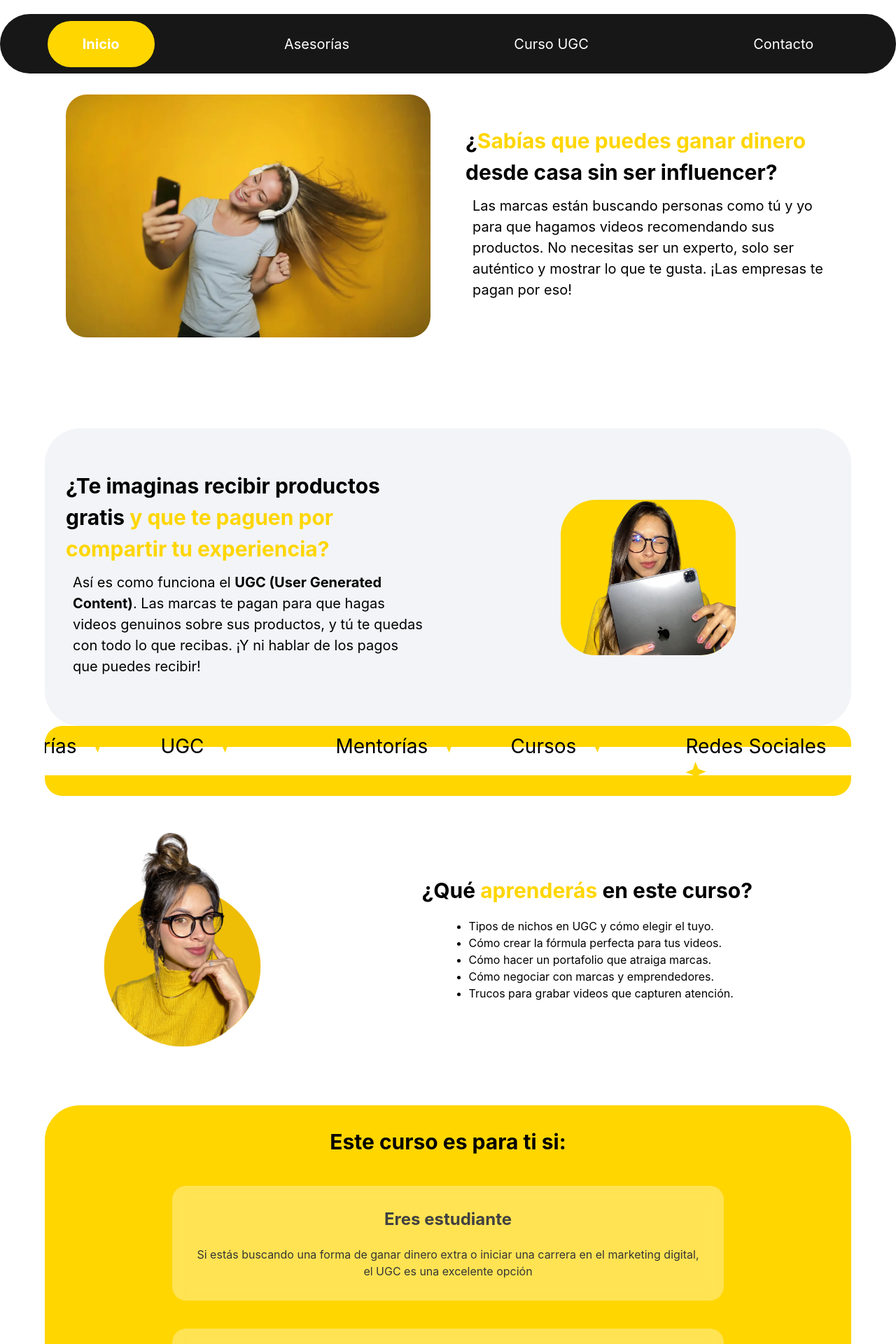
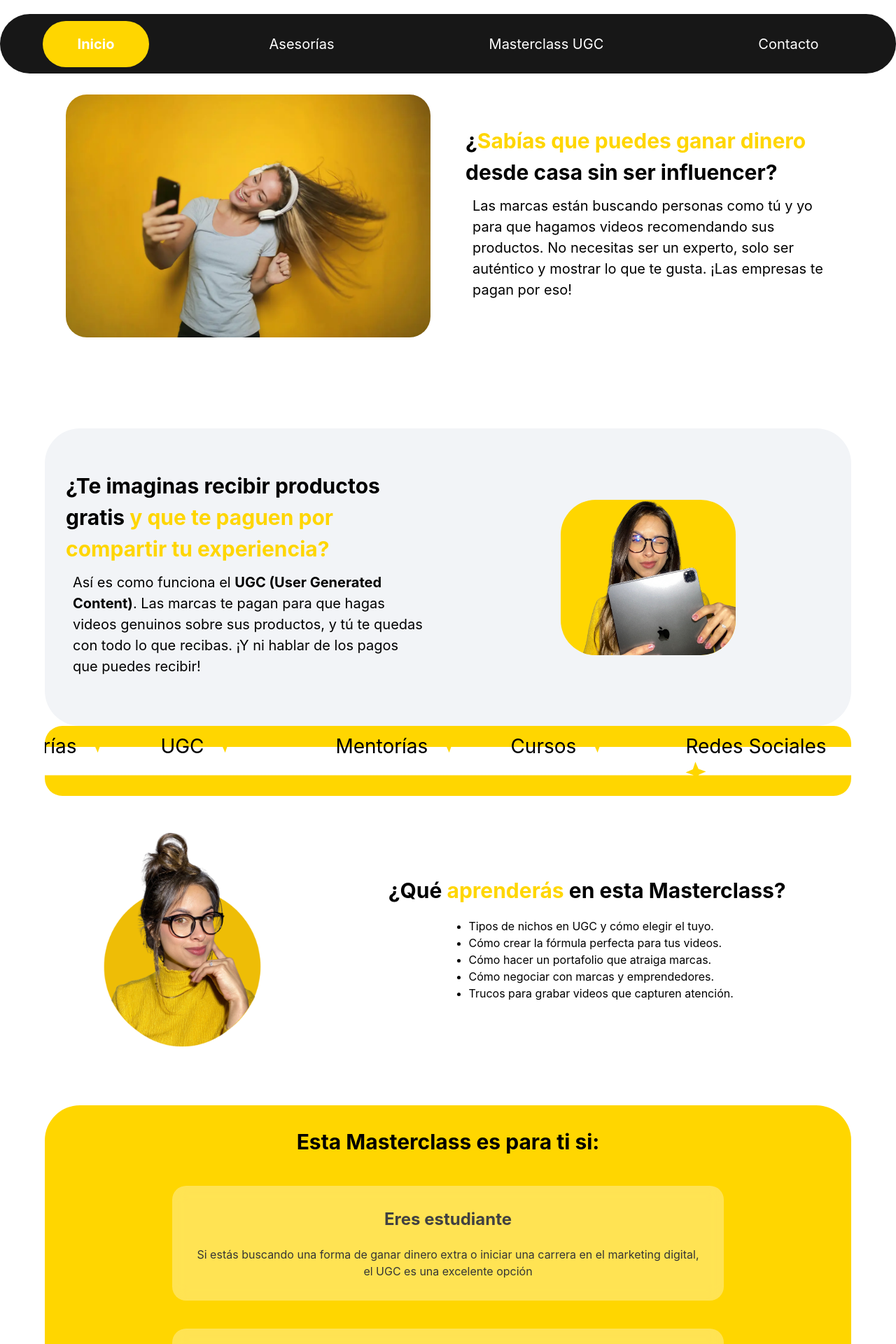
Before and after one commit to Anthonyjgr/soy_empe_web, a React (Vite) app: page /ugc-course in a window 1280 px wide. Shown: the top 1920 px of the page at 70% size. Built offline with nearby package versions, Linux system fonts and the light colour scheme; the HTML template or start-up script is replaced by a standard one.

Commit message:
changin curso words for masterclass word

```diff
--- a/src/components/footer/Footer.jsx
+++ b/src/components/footer/Footer.jsx
@@ -3,11 +3,14 @@ import s from "./Footer.module.css";
 import social_icons from "/all_social_icons.svg";
 import instagram from "/instagram_icon.svg";
 import tiktok from "/tiktok_icon.svg";
+import { Link } from "react-router-dom";
 
 const Footer = () => {
   return (
     <div className={s.main_c}>
-      <button className={s.button}>Conectemos</button>
+      <Link to="/contact" style={{textDecoration:"none"}}>
+        <button  className={s.button}>Conectemos</button>
+      </Link>
       <div className={s.sub_c}>
         <div className={s.separtor}></div>
         <div className={s.middle_content}>
@@ -21,7 +24,10 @@ const Footer = () => {
               <a href="https://www.instagram.com/soyempe/?hl=en" target="_blank">
                 <img src={instagram} alt="sigueme en instagram en @soyempe" />
               </a>
-              <a href="https://www.tiktok.com/@soyempe?_t=ZM-8wuX8yQ2meu&_r=1" target="_blank">
+              <a
+                href="https://www.tiktok.com/@soyempe?_t=ZM-8wuX8yQ2meu&_r=1"
+                target="_blank"
+              >
                 <img src={tiktok} alt="sigueme en tiktok en @soyempe" />
               </a>
             </div>
@@ -32,8 +38,8 @@ const Footer = () => {
               <p className={s.text}>Inicio</p>
               <p className={s.text}>Conóceme</p>
               <p className={s.text}>Servicios</p>
-              <p className={s.text}>Curso UGC</p>
-              <p className={s.text}>Membresía</p>
+              <p className={s.text}>Masterclass UGC</p>
+              {/* <p className={s.text}>Membresía</p> */}
             </div>
             <div className={s.contact}>
               <p className={s.title}>Contacto</p>
@@ -45,7 +51,10 @@ const Footer = () => {
                 </a>
               </p>
               <p className={s.text}>
-                <a href="https://www.tiktok.com/@soyempe?_t=ZM-8wuX8yQ2meu&_r=1" target="_blank">
+                <a
+                  href="https://www.tiktok.com/@soyempe?_t=ZM-8wuX8yQ2meu&_r=1"
+                  target="_blank"
+                >
                   Sígueme en TikTok @soyempe
                 </a>
               </p>
--- a/src/components/im_the_person/Im_the_person.jsx
+++ b/src/components/im_the_person/Im_the_person.jsx
@@ -1,6 +1,7 @@
 import React from 'react'
 import s from "./Im_the_person.module.css"
 import photo from "/im_empe_photo.png"
+import { Link } from 'react-router-dom';
 
 const Im_the_person = () => {
   return (
@@ -27,7 +28,9 @@ const Im_the_person = () => {
               <p className={s.text_description}>Proyectos Completados</p>
             </div>
           </div>
-          <button>¡Conectemos!</button>
+          <Link to="/contact">
+            <button>¡Conectemos!</button>
+          </Link>
         </div>
       </div>
     </div>
--- a/src/components/navbar/Navbar.jsx
+++ b/src/components/navbar/Navbar.jsx
@@ -80,7 +80,7 @@ const Navbar = () => {
             redirect("course");
           }}
         >
-          Curso UGC
+          Masterclass UGC
         </div>
         {/* <div
           className={`${s.menu_item} ${activeItem === "Menbresía" ? s.active : ""}`}
@@ -150,7 +150,7 @@ const Navbar = () => {
               expanded_press();
             }}
           >
-            Curso UGC
+            Masterclass UGC
           </div>
           {/* <div
             className={`${s.menu_item} ${activeItem === "Menbresía" ? s.active : ""}`}
--- a/src/views/courses/Courses.jsx
+++ b/src/views/courses/Courses.jsx
@@ -64,7 +64,7 @@ const Courses = () => {
         <div className={s.side_b}>
           <h2 className={s.title_four}>
             ¿Qué <span style={{ color: "#ffd600" }}> aprenderás </span>
-            en este curso?
+            en esta Masterclass?
           </h2>
           <ul>
             <li>Tipos de nichos en UGC y cómo elegir el tuyo.</li>
@@ -77,7 +77,7 @@ const Courses = () => {
       </section>
       {/* section four */}
       <section className={s.section_c_four}>
-        <h1 className={s.h1_four}>Este curso es para ti si:</h1>
+        <h1 className={s.h1_four}>Esta Masterclass es para ti si:</h1>
         <div className={s.cards_c}>
           <div className={s.card_c}>
             <h2 className={s.card_title}>Eres estudiante</h2>
--- a/src/views/services_view/Services.jsx
+++ b/src/views/services_view/Services.jsx
@@ -5,39 +5,44 @@ import photo_2 from "/public/photo_services_2.png";
 import photo_3 from "/public/photo_services_3.png";
 import Separator from "../../components/separator_slider/Separator";
 import BulletPoint from "../../components/bullet_points/BulletPoint";
+import { Link, useNavigate } from "react-router-dom";
 
 const services = [
   {
     title: "Definir tu nicho y público objetivo",
-    key:1
+    key: 1,
   },
   {
     title: "Desarrollar una estrategia de contenido UGC",
-    key:2
+    key: 2,
   },
   {
     title: "Crear contenido atractivo y efectivo",
-    key:3
+    key: 3,
   },
   {
     title: "Negociar con marcas y cerrar tratos",
-    key:4
+    key: 4,
   },
   {
     title: "Medir y analizar tus resultados",
-    key:5
+    key: 5,
   },
 ];
 const Services = () => {
+
+  const navigate= useNavigate()
   return (
     <div className={s.main_c}>
       {/* section one */}
       <section className={s.section_c}>
         <div className={s.side_a}>
-          <img src={photo_1} alt="section_one_photo" className={s.img}/>
+          <img src={photo_1} alt="section_one_photo" className={s.img} />
         </div>
         <div className={s.side_b}>
-          <button className={s.btn}>Asesorías UGC</button>
+          <Link to="/contact" style={{ textDecoration: "none" }}>
+            <button className={s.btn}>Asesorías UGC</button>
+          </Link>
           <h1 className={s.h1_one}>
             ¿Eres nuevo en el mundo del UGC y te sientes perdido?
           </h1>
@@ -72,7 +77,7 @@ const Services = () => {
           </span>
         </div>
         <div className={s.side_a}>
-          <img src={photo_2} alt="section_one_photo" className={s.img}/>
+          <img src={photo_2} alt="section_one_photo" className={s.img} />
         </div>
       </section>
       {/* section three */}
@@ -83,7 +88,7 @@ const Services = () => {
         </h2>
         <div className={s.bullet_c}>
           {services.map((bullet) => (
-            <BulletPoint title={bullet.title} key={bullet.key}/>
+            <BulletPoint title={bullet.title} key={bullet.key} />
           ))}
         </div>
       </section>
@@ -91,8 +96,9 @@ const Services = () => {
       {/* section four */}
       <section className={s.section_c}>
         <div className={s.side_a_four}>
-          <img src={photo_3} alt="section_one_photo" className={s.img}/>
-          <button className={s.four_s_bton}>Agendar mi asesoría</button>
+          <img src={photo_3} alt="section_one_photo" className={s.img} />
+          <button onClick={()=>navigate("/contact")} className={s.four_s_bton}>Agendar mi asesoría</button>
+
         </div>
         <div className={s.side_b_four}>
           <h2 className={s.title_b}>¡Y eso no es todo!</h2>
@@ -106,8 +112,8 @@ const Services = () => {
             <li className={s.li}>Monitorizar tu progreso.</li>
           </ul>
           <h2 className={s.title_four}>
-          ¿Estás a un paso de <span style={{ color: "#ffd600" }}>ser en un UGC? </span>
-        </h2>
+            ¿Estás a un paso de <span style={{ color: "#ffd600" }}>ser en un UGC? </span>
+          </h2>
         </div>
       </section>
     </div>
```
